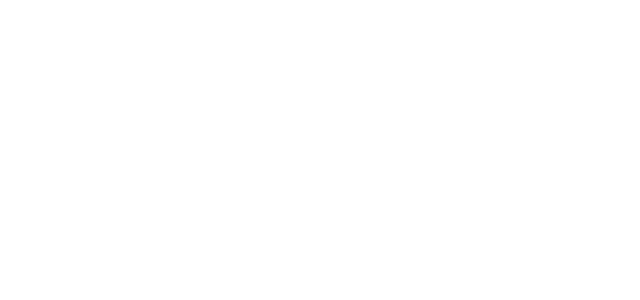
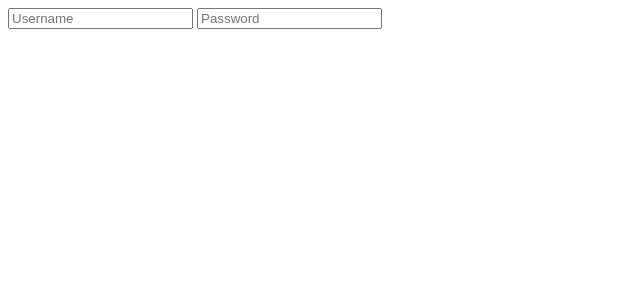
Before and after one commit to charliehuang09/Document_Search, a SvelteKit app: page /teacher in a window 1280 px wide. Shown: the top 300 px of the page, without its empty margins (0-640 px from the left). Built offline with nearby package versions, Linux system fonts and the light colour scheme.

Commit message:
username and password input
Signed-off-by: charliehuang09 <charliehuang09@gmail.com>

```diff
--- a/src/routes/teacher/+page.svelte
+++ b/src/routes/teacher/+page.svelte
@@ -0,0 +1,7 @@
+<script>
+	let username = '';
+    let password = '';
+</script>
+
+<input bind:value={username} placeholder="Username" />
+<input bind:value={password} placeholder="Password" />
```
